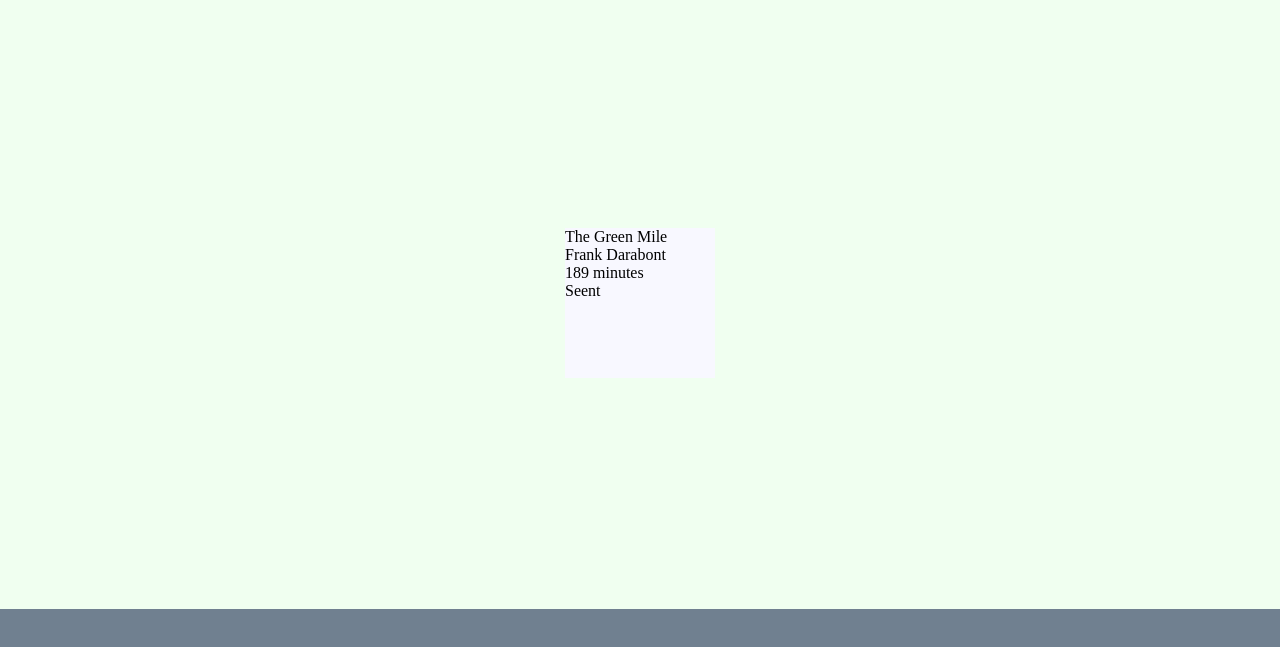
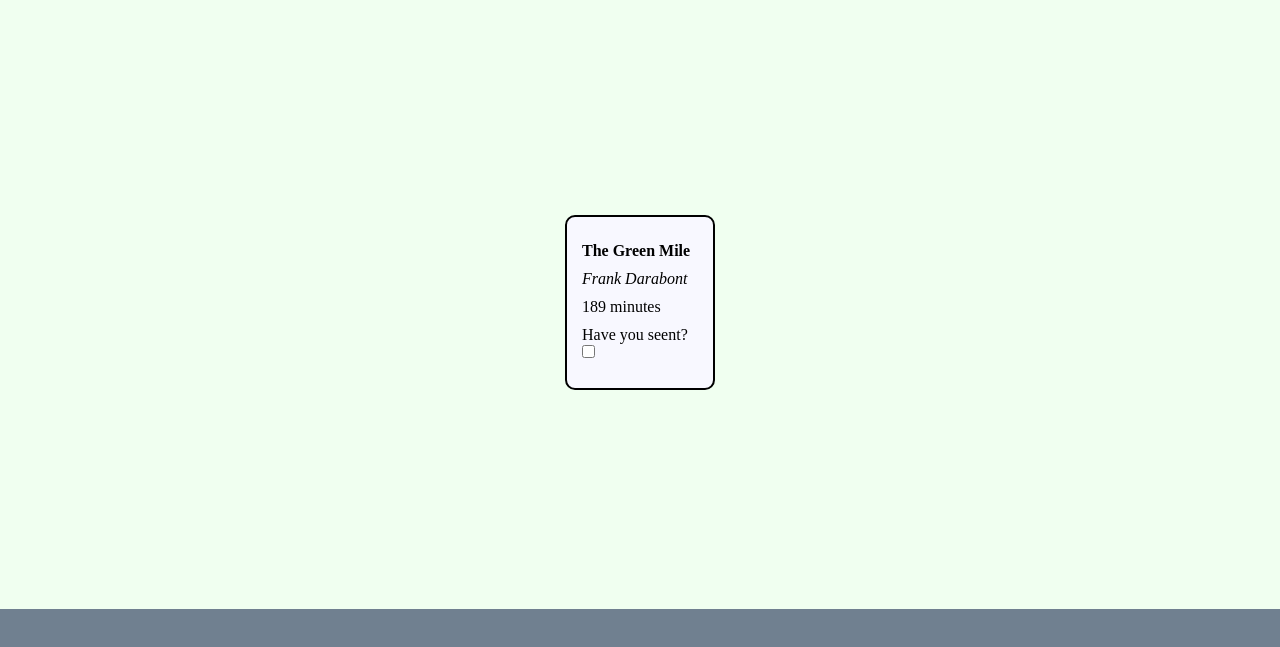
Before and after one commit to jevanwoods/odin_book_object, a plain HTML site: page index.html in a window 1280 px wide. Shown: the part 115-762 px from the top of the page. Drawn offline with Linux system fonts and the light colour scheme.

Commit message:
Updated styles, working on seen function.

```diff
--- a/index.html
+++ b/index.html
@@ -16,10 +16,11 @@
     </div>
     <div id="dumpDiv">
         <div class="movieDiv">
-            <p class="title">The Green Mile</p>
-            <p class="director">Frank Darabont</p>
-            <p class="runtime">189 minutes</p>
-            <p class="seent">Seent</p>
+            <p class="para titlePara">The Green Mile</p>
+            <p class="para directorPara">Frank Darabont</p>
+            <p class="para runtimePara">189 minutes</p>
+            <label for="seen1">Have you seent?</label>
+            <input type="checkbox" id="seen1" name="seent" value="seent" onclick="isChecked()">
         </div>
     </div>
     <div id="popForm">
--- a/script.js
+++ b/script.js
@@ -48,3 +48,13 @@ function openForm () {
 function closeForm () {
   document.getElementById('popForm').style.display = 'none';
 }
+
+function isChecked (checkedValue) {
+  let yaSeent = document.getElementById("seen1");
+  if (yaSeent == true) {
+    var seenit = document.getElementById("yaSeent").value;
+    console.log('seenit');
+  } else {
+    console.log('ya not seent');
+  }
+}
--- a/styles.css
+++ b/styles.css
@@ -102,8 +102,25 @@ label {
 }
 
 .movieDiv {
-    height: 150px;
+    box-sizing: border-box;
+    height: 175px;
     width: 150px;
+    padding: 15px;
     margin: 50px;
     background-color: ghostwhite;
+    border: 2px black solid;
+    border-radius: 10px;
 }
+
+.para {
+    margin-top: 10px;
+    margin-bottom: 10px;
+}
+
+.titlePara {
+    font-weight: bold;
+}
+
+.directorPara {
+    font-style: italic;
+}
```
